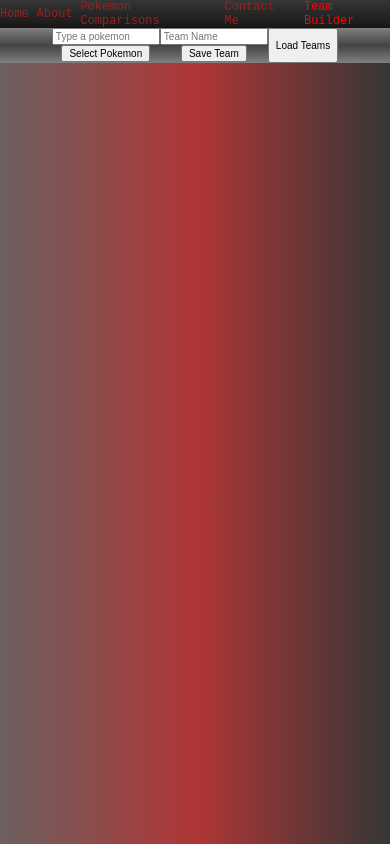
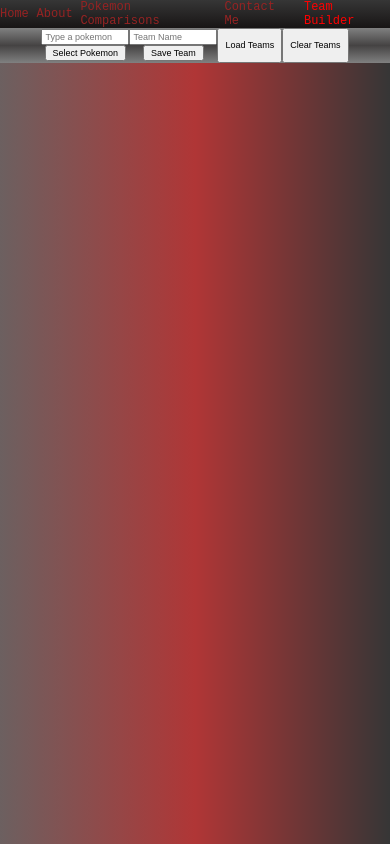
Before and after one commit to DylanCollinsCodes/pokemonapp, a React (Create React App) app: page /teambuilder in a window 390 px wide. Built offline with nearby package versions, Linux system fonts and the light colour scheme; the HTML template or start-up script is replaced by a standard one; a web font is replaced by a local one.

Commit message:
clear button

```diff
--- a/src/pages/pokemon.js
+++ b/src/pages/pokemon.js
@@ -143,7 +143,7 @@ const Pokemon = () => {
                     e.preventDefault()
                     getSpecificPokemon()
                     })}>
-                <input className="pokeInput" placeholder='Type a pokemon' value = {specificPokemon.name} onChange={(event)=> dispatch({type: 'ADD_SPECIFIC_POKEMON', payload: event.target.value})}></input>
+                <input className="pokeInput" placeholder='Type a pokemon' onChange={(event)=> dispatch({type: 'ADD_SPECIFIC_POKEMON', payload: event.target.value})}></input>
                 <button className="pokeButton">Select Pokemon</button>
                 </form>
             </div>
--- a/src/pages/teambuilder.js
+++ b/src/pages/teambuilder.js
@@ -15,6 +15,7 @@ const TeamBuilder = () => {
         dispatch({type: 'FETCH_POKEMON_TEAM', payload: res.data})
     })
     }
+    dispatch({type: 'ADD_SPECIFIC_POKEMON', payload: ''})
   }
 
   function savePokemonTeam(teamName){
@@ -27,6 +28,8 @@ const TeamBuilder = () => {
         localStorage.setItem(teamName, JSON.stringify(pokeNames))
       }
     }
+    loadPokemonTeams()
+    dispatch({type: 'POKEMON_TEAM_NAME_POKETEAM'})
   }
 
   function loadPokemonTeams(){
@@ -60,27 +63,33 @@ function deleteTeam(teamName){
   dispatch({type: 'SET_POKEMON_TEAMS', payload: allPokeTeams})
 }
 
+function clearTeams(){
+  dispatch({type: 'CLEAR_POKE_TEAMS'})
+}
+
   return (
     <div>
       <div id='teamBuilderBox'>
-      <form className='teamForm' onSubmit={((e)=>{
+      <form id='teamFormOne' className='teamForm' onSubmit={((e)=>{
             e.preventDefault()
             getSpecificPokemon()
             })}>
-            <input className='teamInputBox' placeholder='Type a pokemon' value = {specificPokemon.name} onChange={(event)=> dispatch({type: 'ADD_SPECIFIC_POKEMON', payload: event.target.value})}></input>
+            <input className='teamInputBox' placeholder='Type a pokemon' value = {specificPokemon} onChange={(event)=> dispatch({type: 'ADD_SPECIFIC_POKEMON', payload: event.target.value})}></input>
             <button>Select Pokemon</button>
         </form>
 
-        <form className='teamForm' onSubmit={(e)=>{
+        <form id='teamFormTwo' className='teamForm' onSubmit={(e)=>{
             e.preventDefault()
             savePokemonTeam(teamName)
-          document.getElementsByClassName('teamForm').reset()
           }}>
           <input className='teamInputBox' placeholder='Team Name' value = {teamName} onChange={(event) => dispatch({type: 'POKEMON_TEAM_NAME', payload: event.target.value})}></input>
           <button>Save Team</button>
           </form>
         <div>
           <button className='loadTeamsButton' onClick={loadPokemonTeams}>Load Teams</button>
+        </div>
+        <div>
+          <button onClick={clearTeams} className='clearTeamsButton'>Clear Teams</button>
         </div>
       </div>
 
@@ -91,7 +100,7 @@ function deleteTeam(teamName){
         </div>
 
         <div id='pokeTeamHolderMain'>
-          {allPokeTeams.reverse().map((poke, index)=>(
+          {allPokeTeams.map((poke, index)=>(
            poke && <Teams poke = {poke} key = {index} deleteTeam = {deleteTeam}/>
           ))}
         </div>
--- a/src/state/reducer.js
+++ b/src/state/reducer.js
@@ -32,6 +32,12 @@ export default function reducer(state,action){
       case 'POKEMON_TEAM_NAME':
         return {...state,teamName: action.payload}
 
+      case 'POKEMON_TEAM_NAME_POKETEAM':
+        return {...state,teamName: '', pokemonTeam: []}
+
+      case 'CLEAR_POKE_TEAMS':
+        return {...state,allPokeTeams: []}
+
       default:
         console.log(`${action.type} is an invalid  update`)
         return
--- a/src/style/teambuilder.css
+++ b/src/style/teambuilder.css
@@ -15,7 +15,7 @@
     flex-direction: column;
 }
 
-.loadTeamsButton {
+.loadTeamsButton, .clearTeamsButton {
     height: 42.67px;
 }
 
@@ -72,16 +72,16 @@
     box-sizing: border-box;
 }
 
-@media screen and (max-width: 400px) {
+@media screen and (max-width: 450px) {
     #teamBuilderBox *{
-        font-size: 10px;
+        font-size: 9px;
     }
 
     .teamInputBox {
-        width: 100px;
+        width: 80px;
     }
 
-    .loadTeamsButton {
+    .loadTeamsButton, .clearTeamsButton {
         height: 34.67px;
     }
 
```
Lines whose indentation alone changed are shown as unchanged.
